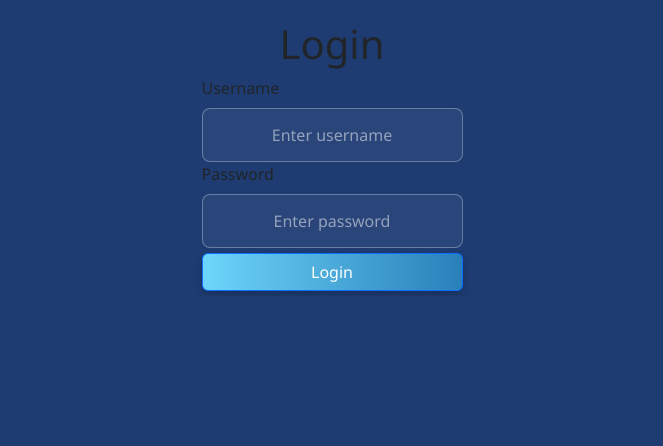
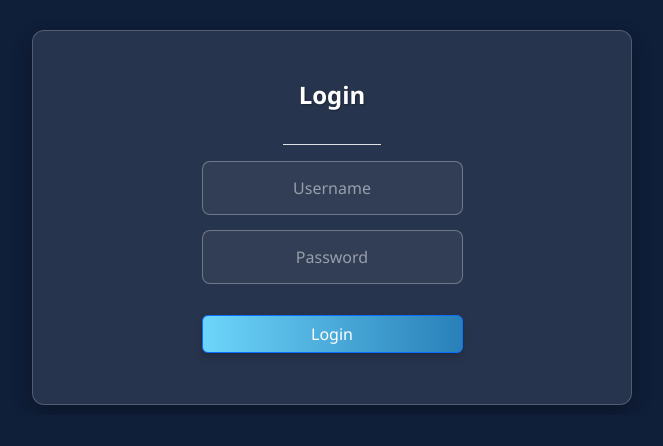
Before and after one commit to uiowaSEP2025/sep2025-project-team_001, a React (Create React App) app in the folder web_app/: page /login in a window 1280 px wide. Shown: the top 446 px of the page, without its empty margins (308-971 px from the left). Built offline with nearby package versions, Linux system fonts and the light colour scheme.

Commit message:
Refactored login and registration page

```diff
--- a/web_app/package.json
+++ b/web_app/package.json
@@ -11,6 +11,7 @@
     "react-dom": "^18.2.0",
     "react-router-dom": "^6.14.1",
     "react-scripts": "5.0.1",
+    "react-toastify": "^11.0.5",
     "web-vitals": "^4.2.4"
   },
   "scripts": {
--- a/web_app/src/pages/Login.js
+++ b/web_app/src/pages/Login.js
@@ -1,11 +1,13 @@
 import React, { useState } from 'react';
 import { useNavigate } from 'react-router-dom';
 import Button from 'react-bootstrap/Button';
-import Container from 'react-bootstrap/Container';
+import Modal from 'react-bootstrap/Modal';
 import Form from 'react-bootstrap/Form';
 import 'bootstrap/dist/css/bootstrap.min.css';
-import '../index.css';
+import './styles/Login.css';
 import axios from 'axios';
+import { ToastContainer, toast } from 'react-toastify';
+import 'react-toastify/dist/ReactToastify.css';
 
 function Login() {
   const navigate = useNavigate();
@@ -34,39 +36,55 @@ function Login() {
       navigate("/dashboard");
     } catch (error) {
       console.error("Login error:", error.response?.data || error.message);
-      alert("Invalid username or password. Please try again.");
+      toast.error("Invalid username or password. Please try again.");
     }
   };
 
   return (
-    <Container className="page-container">
-      <h1>Login</h1>
-      <Form onSubmit={handleLogin} className="form-container">
-        <Form.Group controlId="username" className="form-group-spacing">
-          <Form.Label>Username</Form.Label>
+    <div className="page-container">
+      <Modal show backdrop="static" keyboard={false}>
+        <Modal.Header>
+          <Modal.Title>Login</Modal.Title>
+        </Modal.Header>
+        <Modal.Body>
+          <Form onSubmit={handleLogin}>
+            <Form.Group controlId="username">
               <Form.Control
                 type="text"
-            placeholder="Enter username"
-            required
+                placeholder="Username"
                 value={username}
                 onChange={(e) => setUsername(e.target.value)}
               />
             </Form.Group>
-        <Form.Group controlId="password" className="form-group-spacing">
-          <Form.Label>Password</Form.Label>
+            <Form.Group controlId="password">
               <Form.Control
                 type="password"
-            placeholder="Enter password"
-            required
+                placeholder="Password"
                 value={password}
                 onChange={(e) => setPassword(e.target.value)}
               />
             </Form.Group>
-        <Button variant="primary" type="submit">
+            <Button variant="primary" type="submit" className="mt-3 w-100">
               Login
             </Button>
           </Form>
-    </Container>
+        </Modal.Body>
+      </Modal>
+
+      <ToastContainer
+        position="top-center"
+        autoClose={4000}
+        hideProgressBar
+        closeButton={false}
+        toastStyle={{
+          textAlign: "center",
+          fontSize: "16px",
+          borderRadius: "10px",
+          background: "#333",
+          color: "#fff",
+        }}
+      />
+    </div>
   );
 }
 
--- a/web_app/src/pages/Registration.js
+++ b/web_app/src/pages/Registration.js
@@ -6,6 +6,9 @@ import Form from "react-bootstrap/Form";
 import "bootstrap/dist/css/bootstrap.min.css";
 import axios from "axios";
 import "./styles/Registration.css";
+import { ToastContainer, toast } from "react-toastify";
+import "react-toastify/dist/ReactToastify.css";
+
 
 function Registration() {
   const navigate = useNavigate();
@@ -28,11 +31,15 @@ function Registration() {
 
   const handleContinue = () => {
     if (!formData.name || !formData.username || !formData.password || !formData.confirmPassword) {
-      alert("Please fill out all fields.");
+      toast.error("Please fill out all fields.");
       return;
     }
     if (formData.password !== formData.confirmPassword) {
-      alert("Passwords do not match!");
+      toast.error("Passwords do not match!");
+      return;
+    }
+    if (formData.password.length < 6) {
+      toast.error("Password must be at least 6 characters long.");
       return;
     }
     setStep(2); // Move to the next step
@@ -44,6 +51,24 @@ function Registration() {
 
   const handleRegister = async (event) => {
     event.preventDefault();
+
+    // Validate step 2 fields before sending
+    if (!formData.email || !formData.phone || !formData.business_name || !formData.business_address) {
+      toast.error("Please fill out all fields in Step 2.");
+      return;
+    }
+
+    const emailRegex = /^[^\s@]+@[^\s@]+\.[^\s@]+$/;
+    if (!emailRegex.test(formData.email)) {
+      toast.error("Please enter a valid email address.");
+      return;
+    }
+
+    const phoneRegex = /^\d{10}$/;
+    if (!phoneRegex.test(formData.phone)) {
+      toast.error("Phone number must be exactly 10 digits.");
+      return;
+    }
 
     try {
       const response = await axios.post(`${process.env.REACT_APP_API_URL}/register/`, {
@@ -67,16 +92,14 @@ function Registration() {
       navigate("/dashboard");
     } catch (error) {
       console.error("Registration failed:", error.response?.data || error.message);
-      alert("Registration failed: " + (error.response?.data || error.message));
+      toast.error("Registration failed: " + (error.response?.data || error.message));
     }
   };
 
   return (
     <div className="page-container">
-      {/* Title Always Visible at the Very Top */}
       <h1 className="page-title">Online Manager Registration</h1>
 
-      {/* Step 1 - First Modal */}
       <Modal show={step === 1} backdrop="static" keyboard={false}>
         <Modal.Header>
           <Modal.Title>Step 1: Basic Information</Modal.Title>
@@ -84,40 +107,36 @@ function Registration() {
         <Modal.Body>
           <Form>
             <Form.Group controlId="name">
-              <Form.Label>First & Last Name</Form.Label>
               <Form.Control
                 type="text"
-                placeholder="Enter full name"
+                placeholder="First & Last Name"
                 required
                 value={formData.name}
                 onChange={handleChange}
               />
             </Form.Group>
             <Form.Group controlId="username">
-              <Form.Label>Desired Username</Form.Label>
               <Form.Control
                 type="text"
-                placeholder="Enter username"
+                placeholder="Desired Username"
                 required
                 value={formData.username}
                 onChange={handleChange}
               />
             </Form.Group>
             <Form.Group controlId="password">
-              <Form.Label>Desired Password</Form.Label>
               <Form.Control
                 type="password"
-                placeholder="Enter password"
+                placeholder="Desired Password"
                 required
                 value={formData.password}
                 onChange={handleChange}
               />
             </Form.Group>
             <Form.Group controlId="confirmPassword">
-              <Form.Label>Confirm Password</Form.Label>
               <Form.Control
                 type="password"
-                placeholder="Confirm password"
+                placeholder="Confirm Password"
                 required
                 value={formData.confirmPassword}
                 onChange={handleChange}
@@ -132,7 +151,6 @@ function Registration() {
         </Modal.Footer>
       </Modal>
 
-      {/* Step 2 - Second Modal */}
       <Modal show={step === 2} backdrop="static" keyboard={false}>
         <Modal.Header>
           <Modal.Title>Step 2: Contact & Business Info</Modal.Title>
@@ -140,40 +158,36 @@ function Registration() {
         <Modal.Body>
           <Form onSubmit={handleRegister}>
             <Form.Group controlId="email">
-              <Form.Label>Email</Form.Label>
               <Form.Control
                 type="email"
-                placeholder="Enter email"
+                placeholder="Email"
                 required
                 value={formData.email}
                 onChange={handleChange}
               />
             </Form.Group>
             <Form.Group controlId="phone">
-              <Form.Label>Phone Number</Form.Label>
               <Form.Control
                 type="tel"
-                placeholder="Enter phone number"
+                placeholder="Phone Number"
                 required
                 value={formData.phone}
                 onChange={handleChange}
               />
             </Form.Group>
             <Form.Group controlId="business_name">
-              <Form.Label>Business Name</Form.Label>
               <Form.Control
                 type="text"
-                placeholder="Enter business name"
+                placeholder="Business Name"
                 required
                 value={formData.business_name}
                 onChange={handleChange}
               />
             </Form.Group>
             <Form.Group controlId="business_address">
-              <Form.Label>Business Address</Form.Label>
               <Form.Control
                 type="text"
-                placeholder="Enter business address"
+                placeholder="Business Address"
                 required
                 value={formData.business_address}
                 onChange={handleChange}
@@ -190,6 +204,20 @@ function Registration() {
           </Button>
         </Modal.Footer>
       </Modal>
+
+      <ToastContainer
+        position="top-center"
+        autoClose={4000}
+        hideProgressBar
+        closeButton={false}
+        toastStyle={{
+          textAlign: "center",
+          fontSize: "16px",
+          borderRadius: "10px",
+          background: "#333",
+          color: "#fff",
+        }}
+      />
     </div>
   );
 }
--- a/web_app/src/pages/styles/Registration.css
+++ b/web_app/src/pages/styles/Registration.css
@@ -1,62 +1,56 @@
-/* Make the whole page scrollable */
 html, body {
     margin: 0;
     padding: 0;
-    height: auto; /* Allow natural page expansion */
+    height: auto;
     width: 100vw;
     background: #1e3c72;
     font-family: 'Segoe UI', Tahoma, Geneva, Verdana, sans-serif;
-    overflow-x: hidden; /* Prevent horizontal scrolling */
-    overflow-y: auto; /* Enable full-page scrolling */
+    overflow-x: hidden;
+    overflow-y: auto;
     display: flex;
     flex-direction: column;
     align-items: center;
   }
 
-/* Main container */
   .page-container {
     width: 100%;
     display: flex;
     flex-direction: column;
     align-items: center;
     justify-content: flex-start;
-    padding-top: 20px; /* Space for the title */
+    padding-top: 20px;
   }
 
-/* Title styling */
   .page-title {
     font-size: 36px;
     font-weight: 600;
-    color: #E0E0E0;
+    color: #FFFFFF !important;
     text-align: center;
     width: 100%;
-    margin-bottom: 20px; /* Space before modal */
-    text-shadow: 1px 1px 2px rgba(0, 0, 0, 0.3);
+    margin-bottom: 20px;
+    text-shadow: 1px 1px 2px rgba(0, 0, 0, 0.4);
   }
 
-/* Modal container */
   .modal {
     position: relative;
     width: 100%;
     display: flex;
-    justify-content: center; /* Centers modal horizontally */
+    justify-content: center;
   }
 
-/* Ensure the modal appears just below the title */
   .modal-dialog {
     display: flex;
     align-items: center;
     justify-content: center;
-    margin: 10px auto; /* Keeps it centered */
+    margin: 10px auto;
     width: 90%;
-    max-width: 600px; /* Restricts modal width */
+    max-width: 600px;
   }
 
-/* Modal content box */
   .modal-content {
     display: flex;
     flex-direction: column;
-    align-items: center; /* Centers content horizontally */
+    align-items: center;
     justify-content: center;
     text-align: center;
     background: rgba(255, 255, 255, 0.1);
@@ -69,17 +63,16 @@ html, body {
     overflow: visible;
   }
 
-/* Center the modal title */
   .modal-title {
     width: 100%;
     text-align: center;
     font-size: 24px;
     font-weight: bold;
-    color: #E0E0E0;
+    color: #FFFFFF;
     margin-bottom: 15px;
+    text-shadow: 1px 1px 2px rgba(0, 0, 0, 0.3);
   }
 
-/* Center the form */
   .modal-body {
     display: flex;
     flex-direction: column;
@@ -87,7 +80,6 @@ html, body {
     width: 100%;
   }
 
-/* Center form fields */
   .form-group {
     display: flex;
     flex-direction: column;
@@ -95,7 +87,6 @@ html, body {
     width: 100%;
   }
 
-/* Center the form inputs */
   .form-control {
     width: 100%;
     max-width: 400px;
@@ -104,18 +95,17 @@ html, body {
     font-size: 16px;
     border: 1px solid rgba(255, 255, 255, 0.3);
     background: rgba(255, 255, 255, 0.05);
-    color: #E0E0E0;
+    color: #FFFFFF;
     transition: border-color 0.3s ease-in-out;
     text-align: center;
+    margin-bottom: 15px;
   }
 
-/* Center placeholders */
   .form-control::placeholder {
     color: rgba(255, 255, 255, 0.5);
     text-align: center;
   }
 
-/* Center the buttons */
   .modal-footer {
     display: flex;
     flex-direction: column;
@@ -123,7 +113,6 @@ html, body {
     width: 100%;
   }
 
-/* Centered buttons */
   button {
     width: 100%;
     max-width: 400px;
@@ -137,7 +126,7 @@ button {
     box-shadow: 0 4px 8px rgba(0, 0, 0, 0.2);
     transition: transform 0.2s ease-in-out, box-shadow 0.2s ease-in-out;
     text-align: center;
-    margin: 5px 0; /* Adds spacing between buttons */
+    margin: 5px 0;
   }
 
   button:hover {
@@ -145,7 +134,6 @@ button:hover {
     box-shadow: 0 6px 12px rgba(0, 0, 0, 0.3);
   }
 
-/* Responsive adjustments */
   @media (max-width: 768px) {
     .page-title {
       font-size: 30px;
```
Also changed, not shown: web_app/src/App.js (+4 -3 lines), web_app/src/pages/styles/Login.css (added), 2 other files (tests, documents, lock files or other folders). Lines whose indentation alone changed are shown as unchanged.
